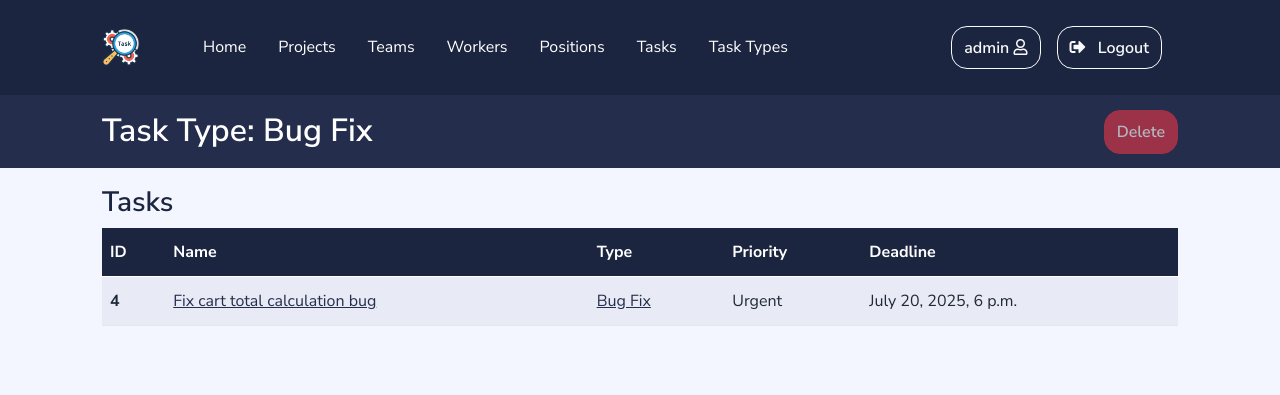
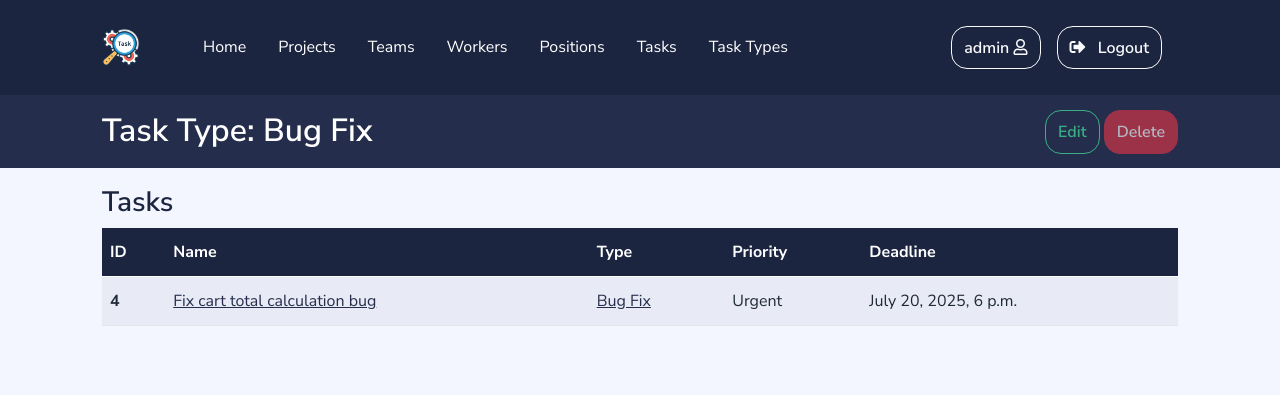
Before and after one commit to realasdfg/task-manager, a Django app: page /task-types/2/ in a window 1280 px wide. Shown: the top 395 px of the page. Run offline with Django 5.2, Linux system fonts and the light colour scheme; a user stored in the database is signed in; data comes from the database, SQL or seed files in the repository; some libraries are stand-ins or nearby versions.

Commit message:
Fix Edit button display in tasktype_detail.html

```diff
--- a/templates/tasks/tasktype_detail.html
+++ b/templates/tasks/tasktype_detail.html
@@ -6,7 +6,7 @@
       <div class="container d-flex justify-content-between">
         <h2>Task Type: {{ tasktype.name }}</h2>
         <div>
-          <a href="{% url 'tasks:tasktype-update' tasktype.id %}" class="btn btn-outline-primary">Edit</a>
+          <a href="{% url 'tasks:tasktype-update' tasktype.id %}" class="btn btn-outline-success">Edit</a>
           {% if tasktype.tasks.exists %}
             <span title="Cannot delete: used by existing tasks">
               <button class="btn btn-danger" disabled>Delete</button>
```
